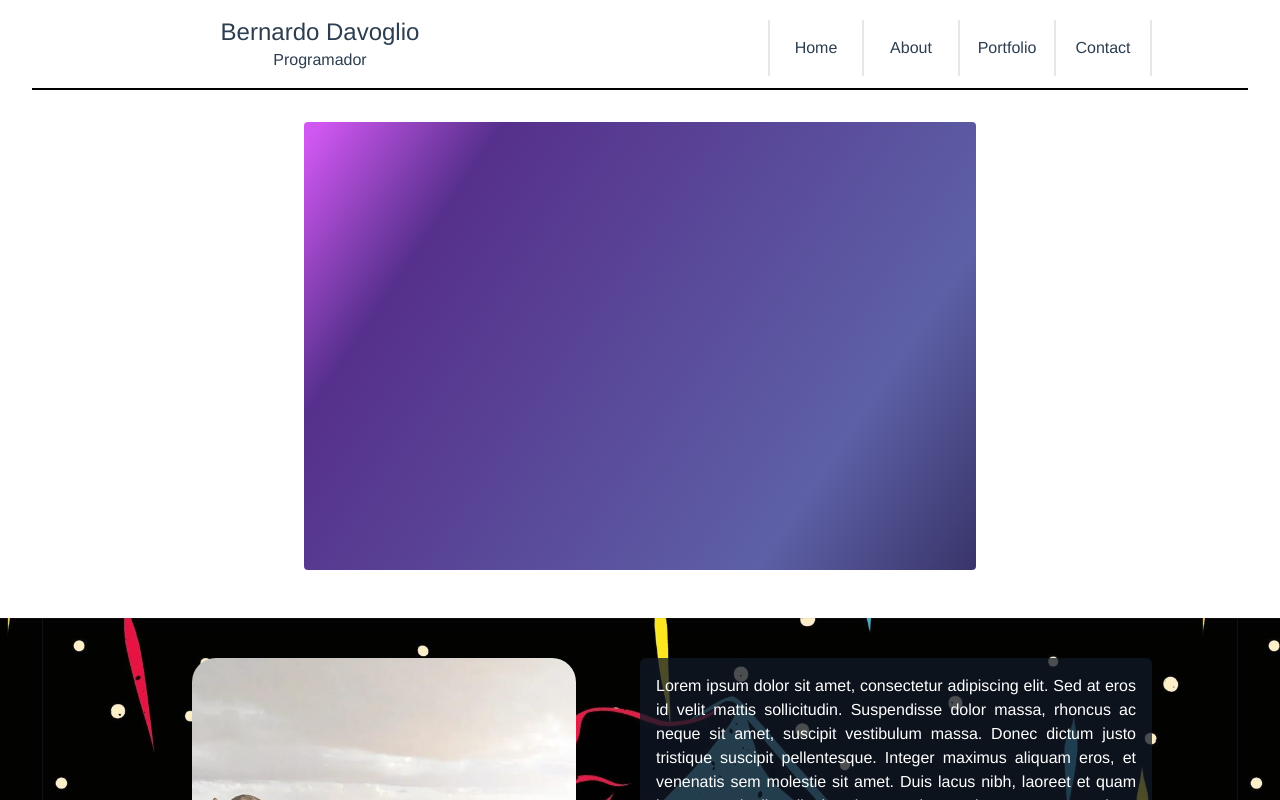
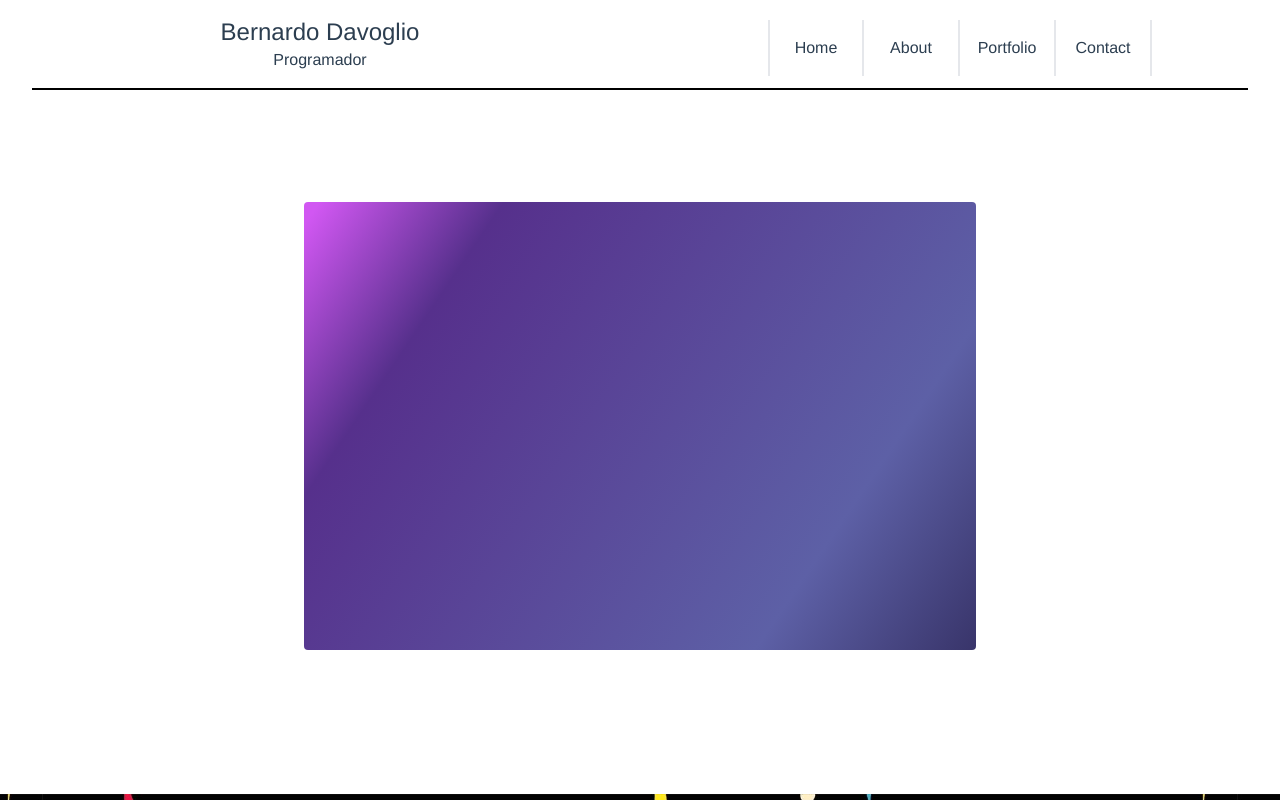
Before and after one commit to BerDavoglio/portfolio_front_v1, a Vue app: page / in a window 1280 px wide. Shown: the top 800 px of the page. Built offline with nearby package versions, Linux system fonts and the light colour scheme.

Commit message:
Fix height in ShareComponent

```diff
--- a/src/components/home/ShareComponent.vue
+++ b/src/components/home/ShareComponent.vue
@@ -1,6 +1,6 @@
 <template>
-  <div class="share">
-    <div className="h-[28rem] w-[42rem] mx-auto rounded " style="
+  <div class="share" className="h-[42rem] p-20">
+    <div className="h-[28rem] w-[42rem] mx-auto rounded" style="
                 background: linear-gradient(124.09deg, #D157F2 1.58%, #56308C 20.51%,
               #5D60A6 77.34%, #1F1640 115.83%);"></div>
     <div className="mb-12"></div>
```
